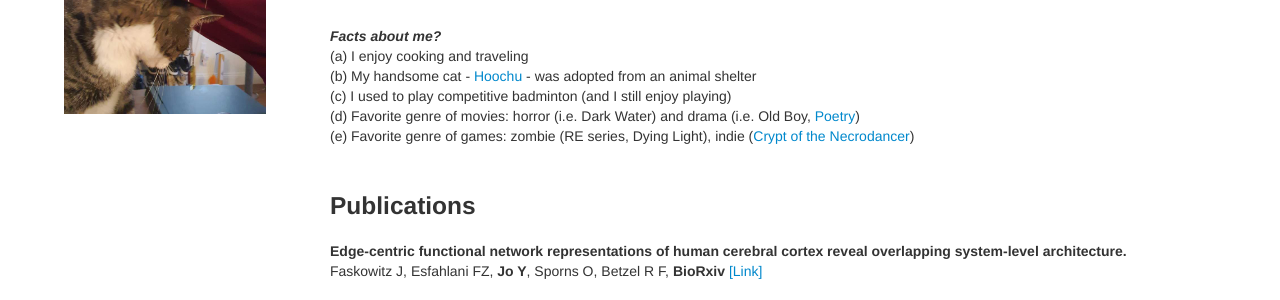
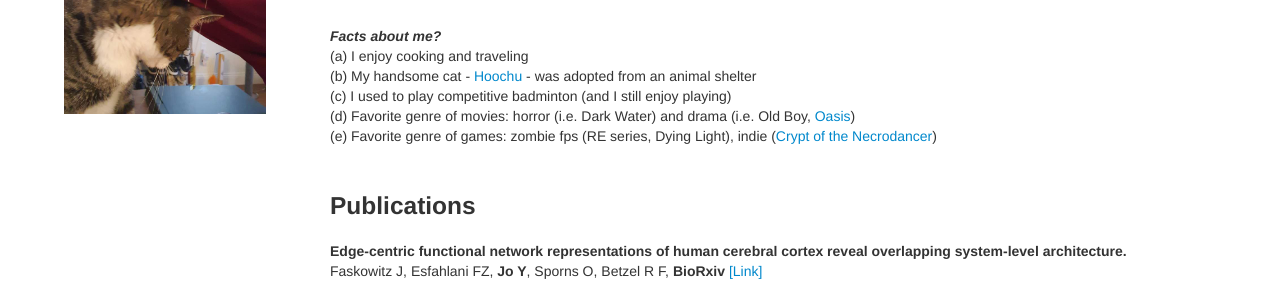
Before and after one commit to joy-neuro/joy-neuro.github.io, a Jekyll site: the page index.html, which Jekyll copies as it is, in a window 1280 px wide and 900 px high. Shown: the part 374-674 px from the top of the window. Built offline with Jekyll 4.4.1, drawn with Linux system fonts in a browser that asks for light colours; nearby versions of some CDN libraries; comment, search, counter and statistics services are not loaded.

Commit message:
Update index.html

```diff
--- a/index.html
+++ b/index.html
@@ -96,8 +96,8 @@
 (a) I enjoy cooking and traveling</br>
                 (b) My handsome cat - <a target="_blank" href="https://github.com/joy-neuro/joy-neuro.github.io/blob/master/assets_files/hoochu.jpeg?raw=true">Hoochu</a> - was adopted from an animal shelter</br>
 (c) I used to play competitive badminton (and I still enjoy playing) </br>
-                (d) Favorite genre of movies: horror (i.e. Dark Water) and drama (i.e. Old Boy, <a target="_blank" href="https://en.wikipedia.org/wiki/Poetry_(film)">Poetry</a>) </br>
-                (e) Favorite genre of games: zombie (RE series, Dying Light), indie (<a target="_blank" href="https://www.youtube.com/watch?v=R5198bVlANY">Crypt of the Necrodancer</a>) </br>
+                (d) Favorite genre of movies: horror (i.e. Dark Water) and drama (i.e. Old Boy, <a target="_blank" href="https://en.wikipedia.org/wiki/Oasis_(2002_film)">Oasis</a>) </br>
+                (e) Favorite genre of games: zombie fps (RE series, Dying Light), indie (<a target="_blank" href="https://www.youtube.com/watch?v=R5198bVlANY">Crypt of the Necrodancer</a>) </br>
             </p>
             </br>
 
@@ -252,6 +252,7 @@
                 </div>
             </div>
 
+            </br>
             <h3>
                 <a name="presentations"></a> Presentations & Talks
             </h3>
@@ -272,6 +273,7 @@
                 </div>
             </div>
 
+            </br>
             <h3>
                 <a name="projects"></a> Honors and Awards
             </h3>
@@ -293,7 +295,7 @@
                     </p>
                     </p>
 
-
+            </br>
             <h3>
                 <a name="teaching"></a> Teaching
             </h3>
```
